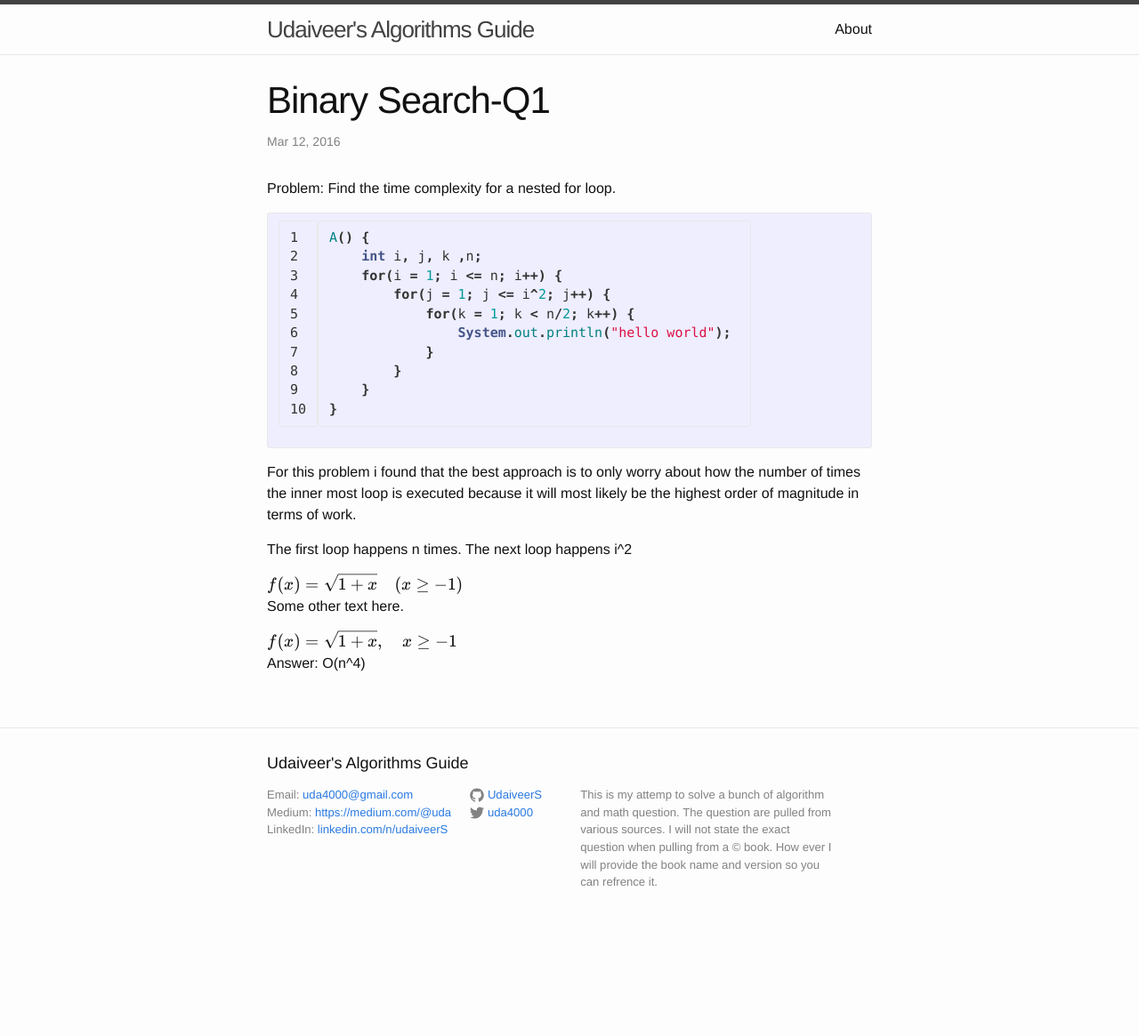
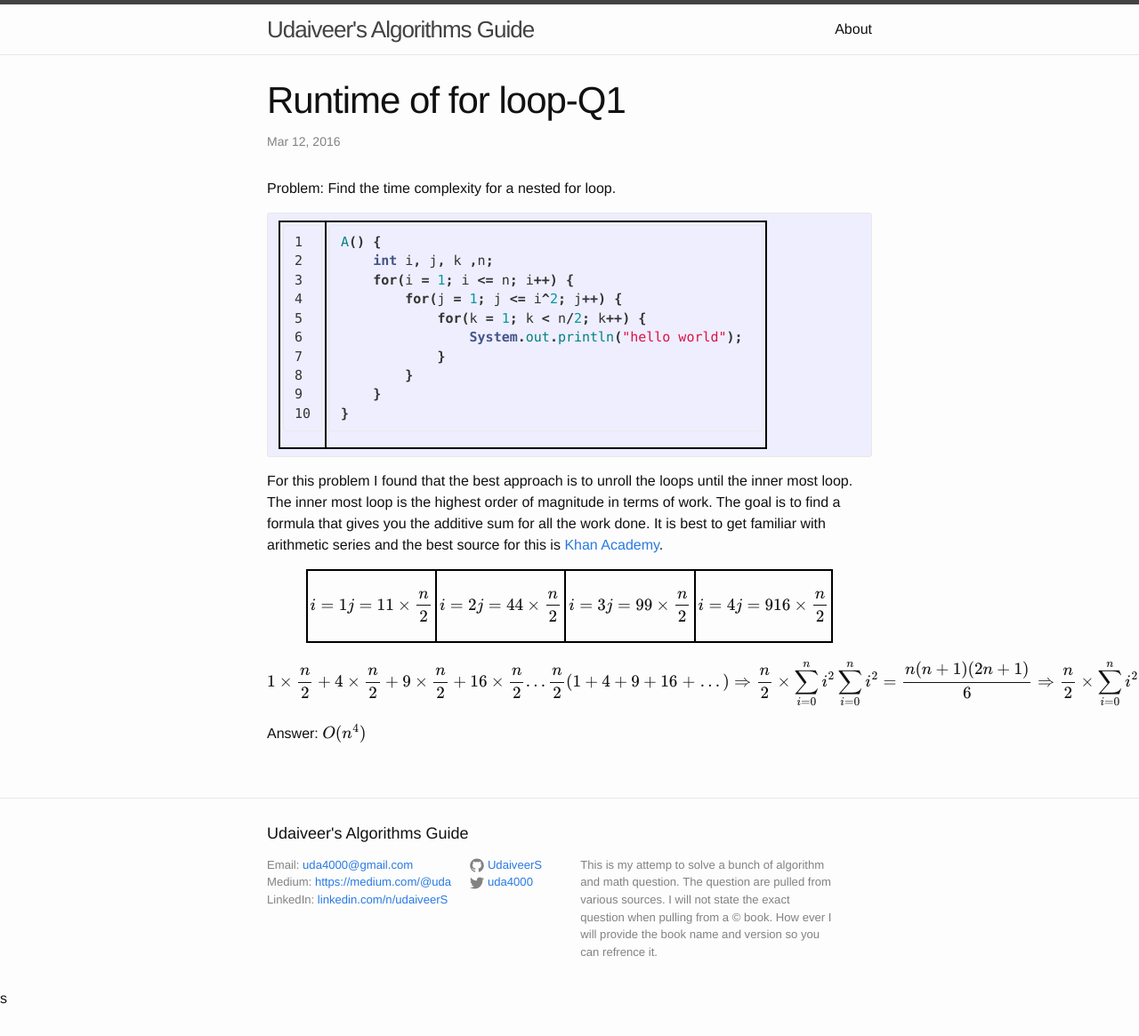
Before and after one commit to udaiveerS/Algorithms-Guide, a Jekyll site: the page built from _posts/Time Complexity/2016-03-12-Q1.md, in a window 1280 px wide. Shown: the whole page at 89% size. Built offline with Jekyll 4.4.1, drawn with Linux system fonts in a browser that asks for light colours; nearby versions of some CDN libraries; formulas are drawn with MathJax 3; before the commit the page ends 1062 px from its top, so only the background shows below that.

Commit message:
finished one big O for loop problem

```diff
--- a/_config.yml
+++ b/_config.yml
@@ -21,5 +21,3 @@ medium: https://medium.com/@uda
 linkedin: https://www.linkedin.com/pub/udaiveerS
 # Build settings
 markdown: kramdown
-kramdown:
-  math_engine: mathjax
--- a/_includes/footer.html
+++ b/_includes/footer.html
@@ -46,8 +46,9 @@
 
   <script src="https://code.jquery.com/jquery-2.2.0.min.js"></script>
   <script src="http://maxcdn.bootstrapcdn.com/bootstrap/3.3.6/js/bootstrap.min.js"></script>
-  <script src="//cdnjs.cloudflare.com/ajax/libs/KaTeX/0.1.1/katex.min.js"></script>
+  <!-- <script src="//cdnjs.cloudflare.com/ajax/libs/KaTeX/0.1.1/katex.min.js"></script> -->
   <script src="{{ "/js/expand.js" | prepend: site.baseurl }}"></script>
+  <script src="https://cdn.mathjax.org/mathjax/latest/MathJax.js?config=TeX-AMS-MML_HTMLorMML" type="text/javascript"></script>s
 
 
 </footer>
--- a/_posts/Time Complexity/2016-03-12-Q1.md
+++ b/_posts/Time Complexity/2016-03-12-Q1.md
@@ -1,6 +1,6 @@
 ---
 layout: post
-title:  "Binary Search-Q1"
+title:  "Runtime of for loop-Q1"
 category: time
 ---
 Problem: Find the time complexity for a nested for loop.
@@ -18,14 +18,46 @@ A() {
 }
 {% endhighlight %}
 
-For this problem i found that the best approach is to only worry about how the
-number of times the inner most loop is executed because it will most likely be the highest order of magnitude in terms of work.
+For this problem I found that the best approach is to unroll the loops until the inner most loop. The inner most loop is the highest order of magnitude in terms of work. The goal is to find a formula that gives you the additive sum for all the work done. It is best to get familiar with arithmetic series and the best source for this is [Khan Academy](https://www.khanacademy.org/math/integral-calculus/sequences-series-approx-calc/calculus-series/v/sum-of-n-squares-1).
 
-The first loop happens n times. The next loop happens i^2
-<div class="math">
-f(x) = \sqrt{1+x} \quad (x \ge  -1)  </div>
-<p>Some other text here. </p>
-<div class="math">
-f(x) = \sqrt{1+x}, \quad x \ge -1  </div>
+<div>
+    <table style="margin: 0 auto;">
+        <tr>
+            <td>$$
+                i = 1 \\
+                j = 1 \\
+                1 \times  \frac{n}{2}
+                $$
+            </td>
+            <td>$$
+                i = 2 \\
+                j = 4 \\
+                4 \times \frac{n}{2}
+                $$
+            </td>
+            <td>
+                $$
+                i = 3 \\
+                j = 9 \\
+                9 \times \frac{n}{2}
+                $$
+            </td>
+            <td>
+                $$
+                i = 4 \\
+                j = 9 \\
+                16 \times \frac{n}{2}
+                $$
+            </td>
+        </tr>
+    </table>
+</div>
 
-Answer: O(n^4)
+$$ 1 \times  \frac{n}{2} + 4 \times \frac{n}{2}  + 9 \times \frac{n}{2} + 16 \times \frac{n}{2} ... \\
+\frac{n}{2} (1 + 4 + 9 + 16 \; + \; ...) \Rightarrow \frac{n}{2} \times\sum_{i=0}^n i^2 \\
+\sum_{i=0}^n i^2 = \frac{n (n + 1) (2n + 1)}{6} \Rightarrow \\
+\frac{n}{2} \times\sum_{i=0}^n i^2 = \frac{n (n + 1) (2n + 1)}{6} \\
+runtime = \frac{n^2 (n + 1) (2n + 1)}{12}
+$$
+
+Answer: $$O(n^4)$$
--- a/css/posts.css
+++ b/css/posts.css
@@ -14,3 +14,11 @@
 	font-size: .5em;
 	text-decoration: none;
 }
+
+td {
+	padding: 3px;
+}
+
+table, th, td {
+    border: 2px solid black;
+}
--- a/js/expand.js
+++ b/js/expand.js
@@ -2,21 +2,21 @@ $(document).ready(function() {
 	$("#numbers-link").trigger('click');
 	$("#search-link").trigger('click');
 
-  (function(){
-    $(".math").each(function() {
-      var texTxt = $(this).text();
-      el = $(this).get(0);
-      if(el.tagName == "DIV"){
-          addDisp = "\\displaystyle";
-      } else {
-          addDisp = "";
-      }
-      try {
-          katex.render(addDisp+texTxt, el);
-      }
-      catch(err) {
-          $(this).html("<span class='err'>"+err);
-      }
-    });
-  })();
+  // (function(){
+  //   $(".math").each(function() {
+  //     var texTxt = $(this).text();
+  //     el = $(this).get(0);
+  //     if(el.tagName == "DIV"){
+  //         addDisp = "\\displaystyle";
+  //     } else {
+  //         addDisp = "";
+  //     }
+  //     try {
+  //         katex.render(addDisp+texTxt, el);
+  //     }
+  //     catch(err) {
+  //         $(this).html("<span class='err'>"+err);
+  //     }
+  //   });
+  // })();
 })
```
Also changed, not shown: 6 other files.
